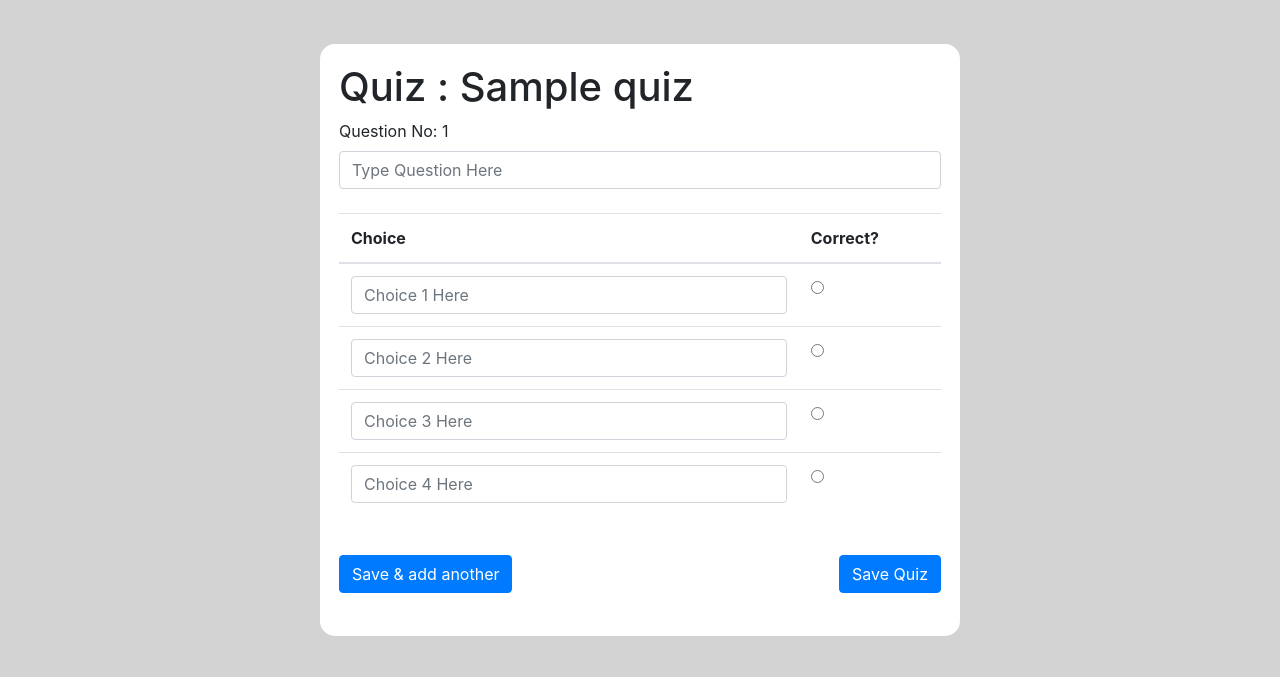
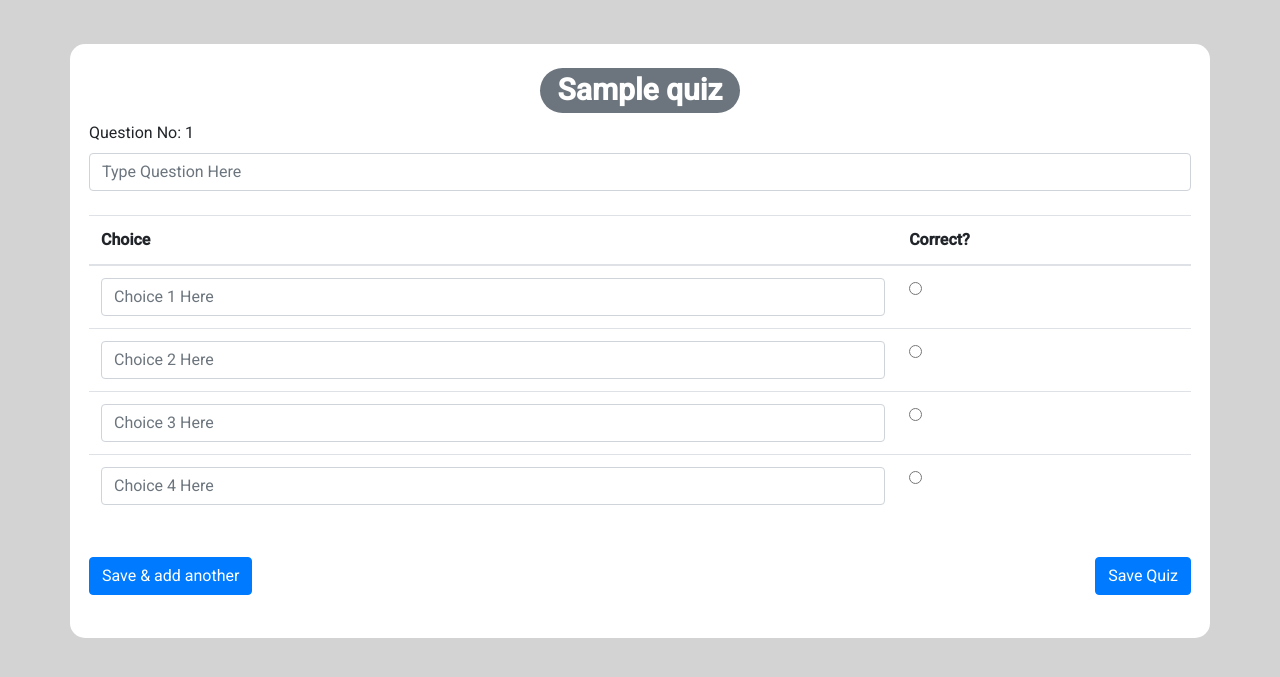
Before and after one commit to rituraj2847/QuizApp, a Django app: page /quiz/1/add_question/1 in a window 1280 px wide. Shown: the part 56-733 px from the top of the page. Run offline with Django 3.2, Linux system fonts and the light colour scheme; tables that the repository leaves empty hold one stand-in row (values such as "Sample post"); some libraries are stand-ins or nearby versions.

Commit message:
bug fixes

```diff
--- a/Quiz/static/css/static2.css
+++ b/Quiz/static/css/static2.css
@@ -1,6 +1,3 @@
-body{
- background-color: #D3D3D3;
-}
 
 a:hover{
   text-decoration: none;
--- a/Quiz/templates/add_question.html
+++ b/Quiz/templates/add_question.html
@@ -6,7 +6,7 @@
 {{ error_message }}
 </div>
 {% endif %}
-<h1>Quiz : {{ quiz_name }}</h1>
+<h1 style="text-align: center"><span class="badge badge-pill badge-secondary">{{ quiz_name }}</span></h1>
 <form method = "POST" class="post-form">
   {% csrf_token %}
   <label for="q">Question No: {{ ques_no }}</label>
--- a/Quiz/templates/base.html
+++ b/Quiz/templates/base.html
@@ -5,11 +5,12 @@
 <head>
 	<link rel="stylesheet" href="https://maxcdn.bootstrapcdn.com/bootstrap/4.0.0/css/bootstrap.min.css" integrity="sha384-Gn5384xqQ1aoWXA+058RXPxPg6fy4IWvTNh0E263XmFcJlSAwiGgFAW/dAiS6JXm" crossorigin="anonymous">
 	<link rel="stylesheet" href="{% static 'css/static2.css' %}">
+	<link href="https://fonts.googleapis.com/css?family=Roboto:400,500" rel="stylesheet">
 	<script src="https://ajax.googleapis.com/ajax/libs/jquery/3.3.1/jquery.min.js"></script>
   <script src="https://cdnjs.cloudflare.com/ajax/libs/popper.js/1.14.3/umd/popper.min.js"></script>
   <script src="https://maxcdn.bootstrapcdn.com/bootstrap/4.1.3/js/bootstrap.min.js"></script>
 </head>
-	<body>
+	<body style=" background-color: #D3D3D3;">
 	<nav class="navbar navbar-expand-sm navbar-dark bg-dark fixed-top">
 		<div class="container">
 		<a class="navbar-brand" href="{% url 'home' %}">
@@ -30,7 +31,7 @@
 			</ul>
 		</div>
 	</nav>
-	<div class="container" style="width:50%;margin-top:100px;padding:19px; background-color: white; border-radius: 15px;">
+	<div class="container" style="font-family: 'Roboto', sans-serif;margin-top:100px;padding:19px; background-color: white; border-radius: 15px;">
 	  {% block content %}
 	  {% endblock %}
 	</div>
--- a/Quiz/templates/question_view.html
+++ b/Quiz/templates/question_view.html
@@ -11,7 +11,7 @@
 </div>
 <h1 style="text-align: center"><span class="badge badge-pill badge-secondary">{{ quiz.quiz_name }}</span></h1>
 <hr>
-  <h1> <span class="badge badge-light">{{ ques.question_text }} </span></h1><br>
+  <h2>{{ques.question_text }}</h2><br>
   <form method="POST"> {% csrf_token %}
     {% for choice in ques.choice_set.all %}
     <h5><input type="radio" name="choices" id="choice{{ forloop.counter }}" value="{{ choice.id }}">
```
